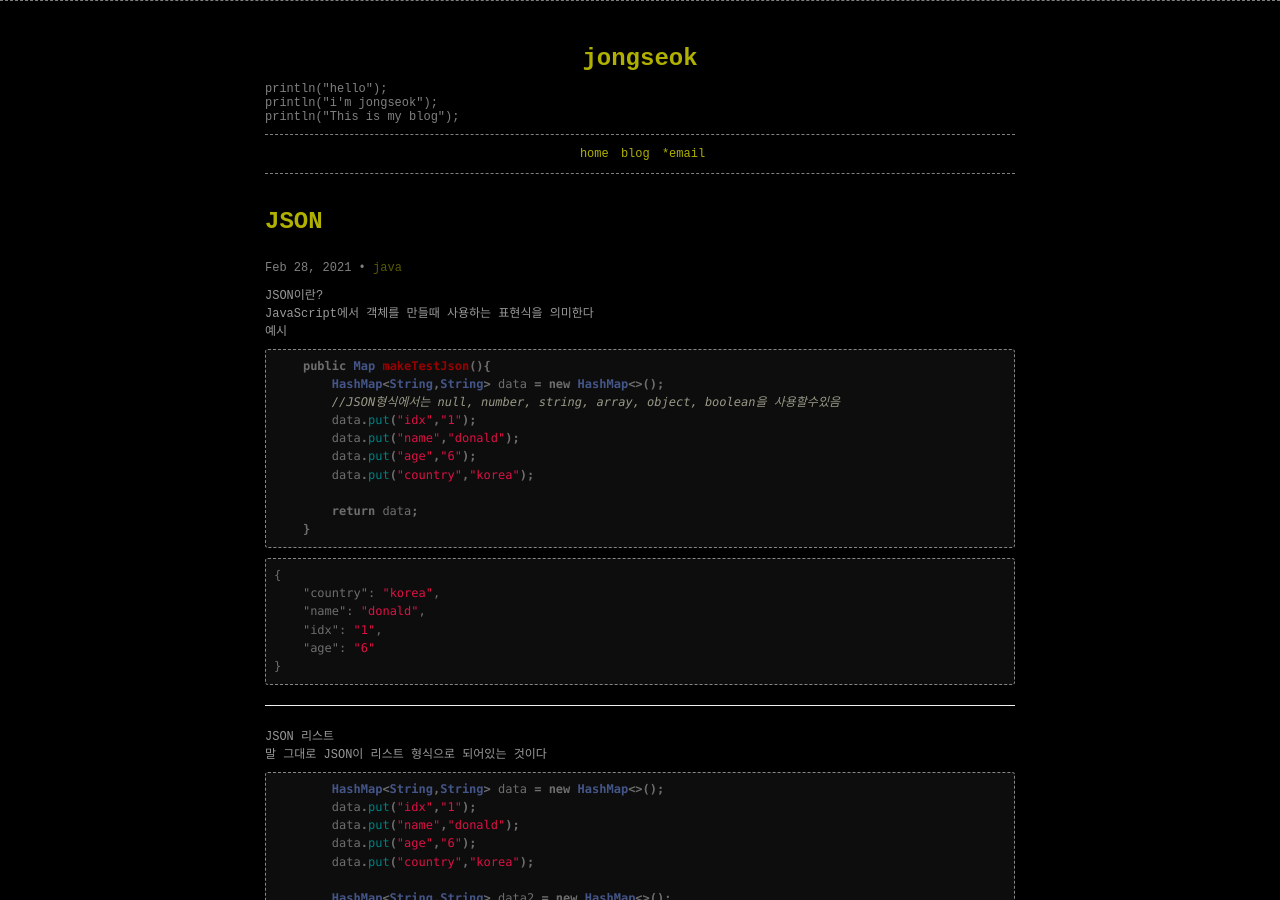
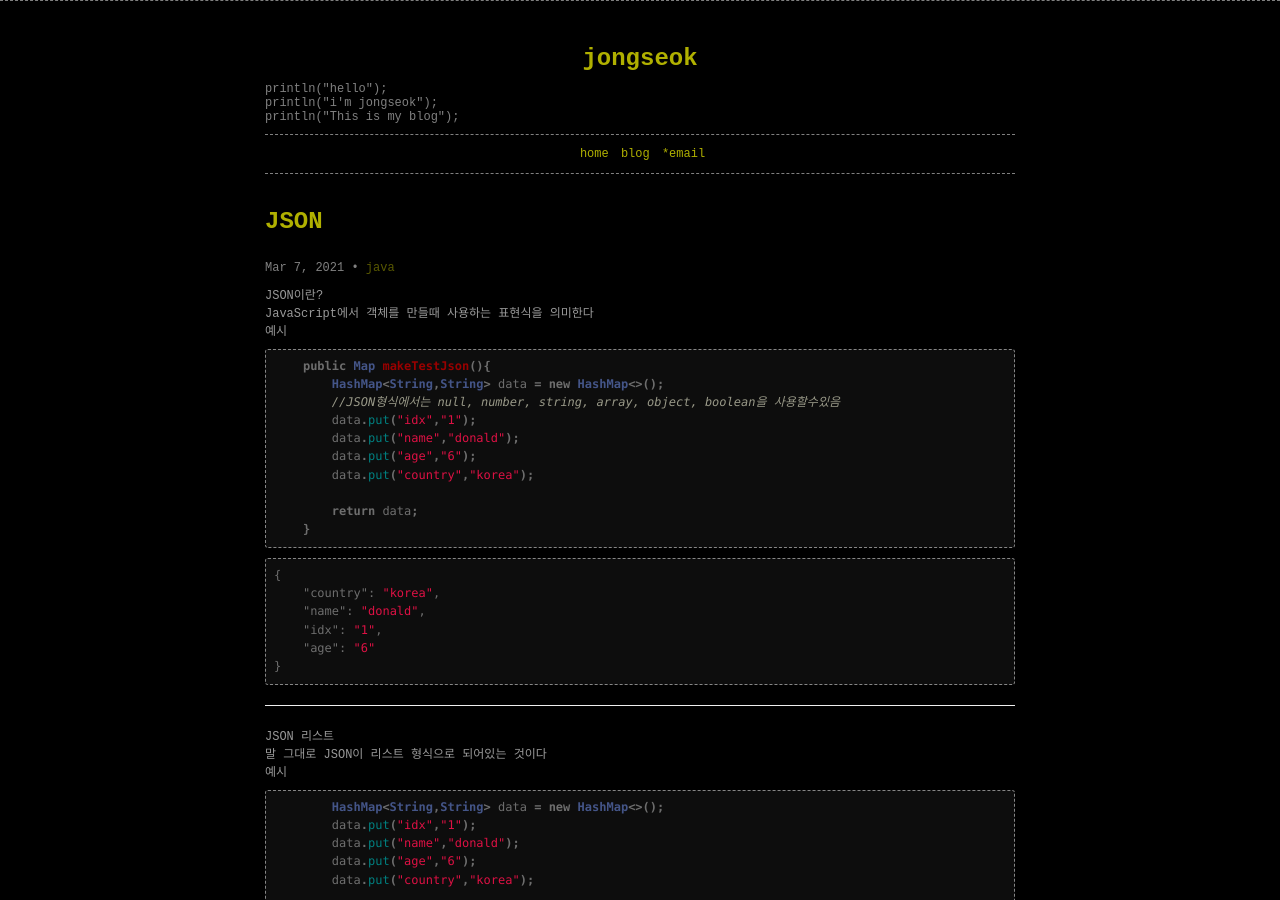
Before and after one commit to jongseok6598/blog, a Jekyll site: the page built from _posts/2020/2021-03-07-JSON.md, in a window 1280 px wide and 900 px high. Built offline with Jekyll 4.4.1, drawn with Linux system fonts in a browser that asks for light colours; comment, search, counter and statistics services are not loaded.

Commit message:
jsonList

````diff
--- a/_posts/2020/2021-03-07-JSON.md
+++ b/_posts/2020/2021-03-07-JSON.md
@@ -1,7 +1,7 @@
 ---
 layout: post
 title:	"JSON"
-date:	2021-02-28 12:00:00
+date:	2021-03-07 12:00:00
 categories:
     - blog
 tags:
@@ -33,7 +33,7 @@ JavaScript에서 객체를 만들때 사용하는 표현식을 의미한다
 ***
 JSON 리스트
 말 그대로 JSON이 리스트 형식으로 되어있는 것이다
-
+예시
 ```java
         HashMap<String,String> data = new HashMap<>();
         data.put("idx","1");
````
